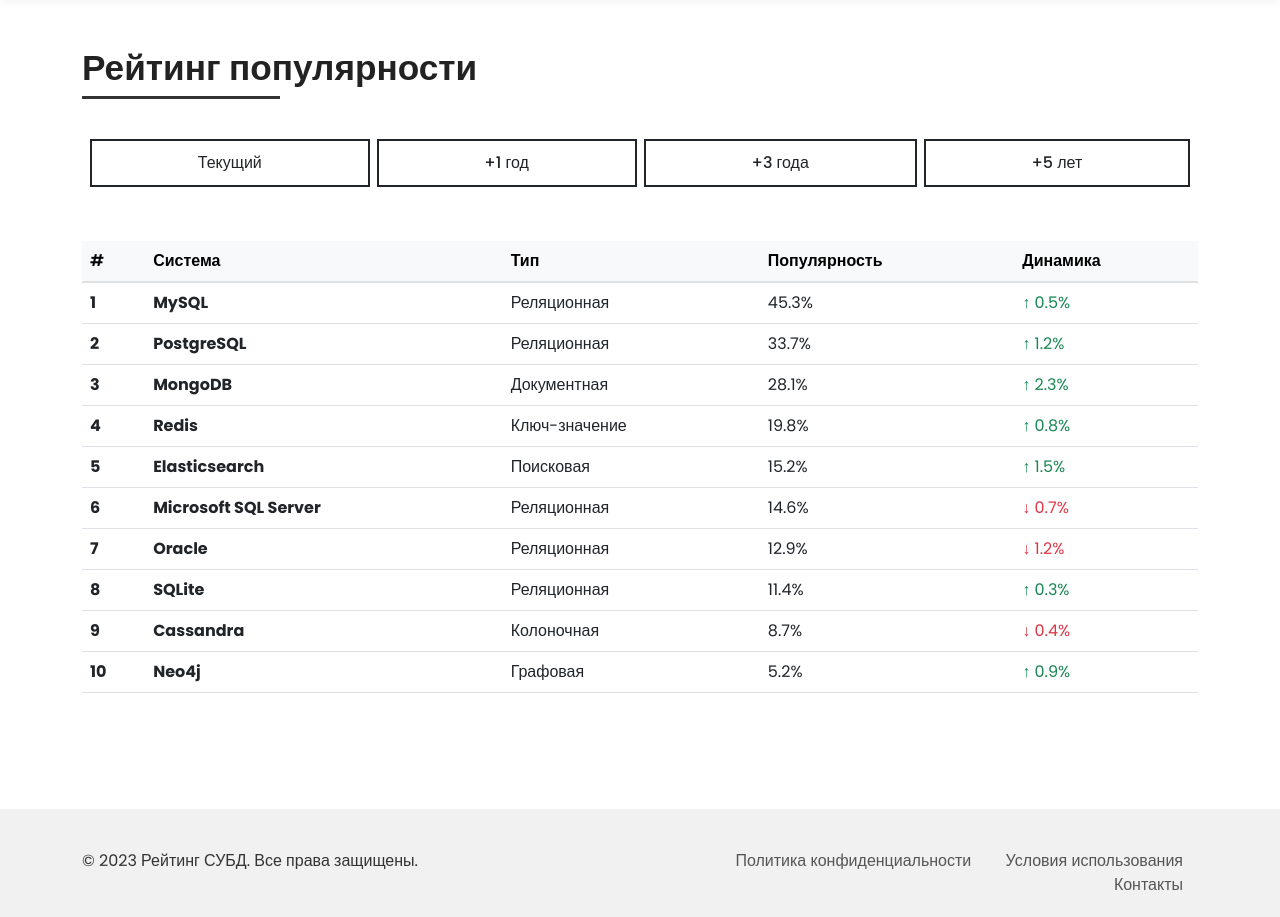
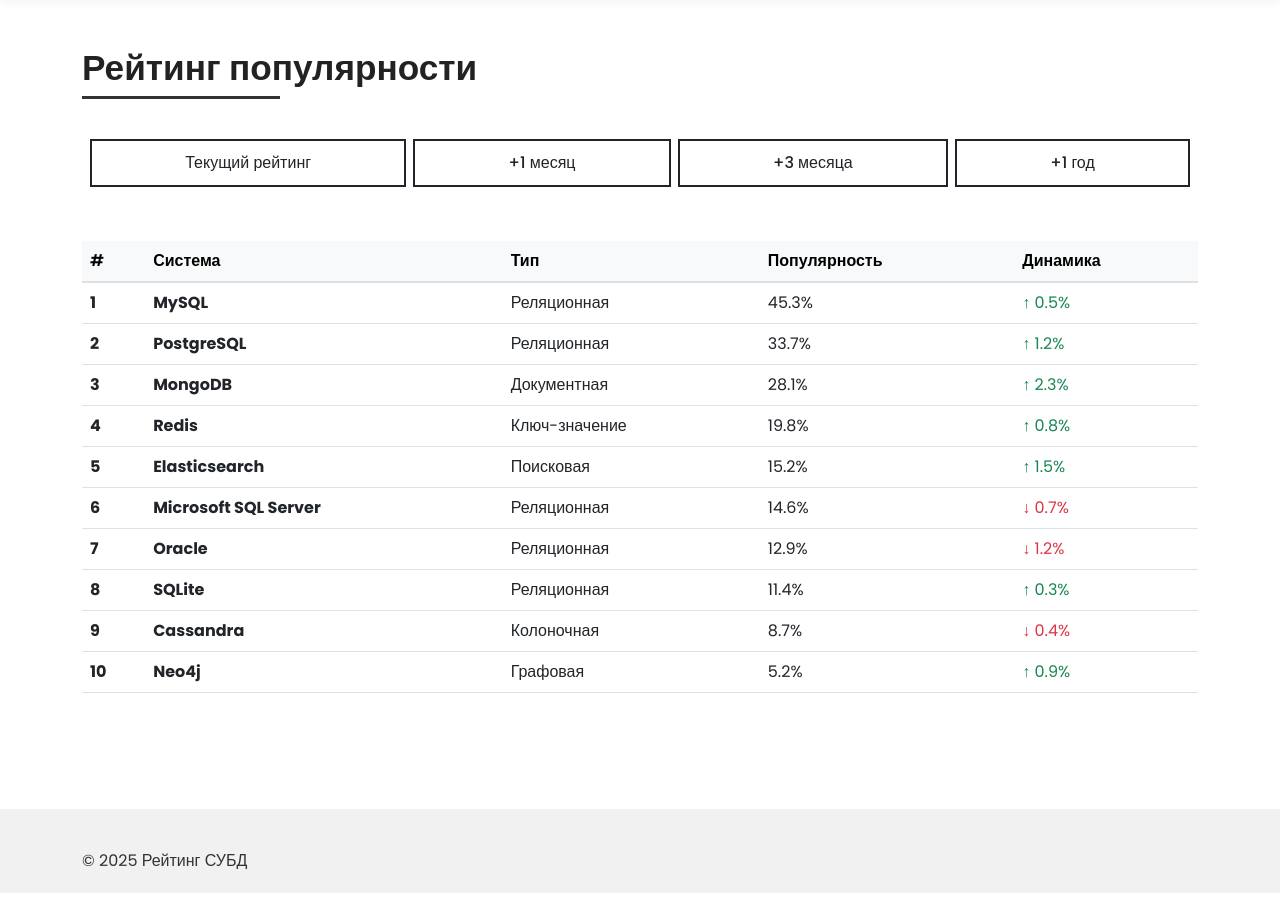
Before and after one commit to SashaChesnokov/rating_transitions, a Django app: page / in a window 1280 px wide. Shown: the part 103-1020 px from the top of the page. After the commit the page ends 996 px from the top, so only its background shows below. Run offline with Django 5.2, Linux system fonts and the light colour scheme.

Commit message:
Delete unusefull info

```diff
--- a/first/templates/index.html
+++ b/first/templates/index.html
@@ -199,10 +199,10 @@
             <div class="row mb-4">
                 <div class="col-12">
                     <div class="btn-group d-flex justify-content-center" role="group">
-                        <button type="button" class="btn btn-outline-dark" id="btn-current">Текущий</button>
-                        <button type="button" class="btn btn-outline-dark" id="btn-predict-1yr">+1 год</button>
-                        <button type="button" class="btn btn-outline-dark" id="btn-predict-3yr">+3 года</button>
-                        <button type="button" class="btn btn-outline-dark" id="btn-predict-5yr">+5 лет</button>
+                        <button type="button" class="btn btn-outline-dark" id="btn-current">Текущий рейтинг</button>
+                        <button type="button" class="btn btn-outline-dark" id="btn-predict-1yr">+1 месяц</button>
+                        <button type="button" class="btn btn-outline-dark" id="btn-predict-3yr">+3 месяца</button>
+                        <button type="button" class="btn btn-outline-dark" id="btn-predict-5yr">+1 год</button>
                     </div>
                 </div>
             </div>
@@ -236,14 +236,7 @@
         <div class="container">
             <div class="row">
                 <div class="col-md-6 text-center text-md-start mb-3 mb-md-0">
-                    <p class="mb-0">© 2023 Рейтинг СУБД. Все права защищены.</p>
-                </div>
-                <div class="col-md-6 text-center text-md-end">
-                    <div class="footer-links">
-                        <a href="#">Политика конфиденциальности</a>
-                        <a href="#">Условия использования</a>
-                        <a href="#">Контакты</a>
-                    </div>
+                    <p class="mb-0">© 2025 Рейтинг СУБД</p>
                 </div>
             </div>
         </div>
```
